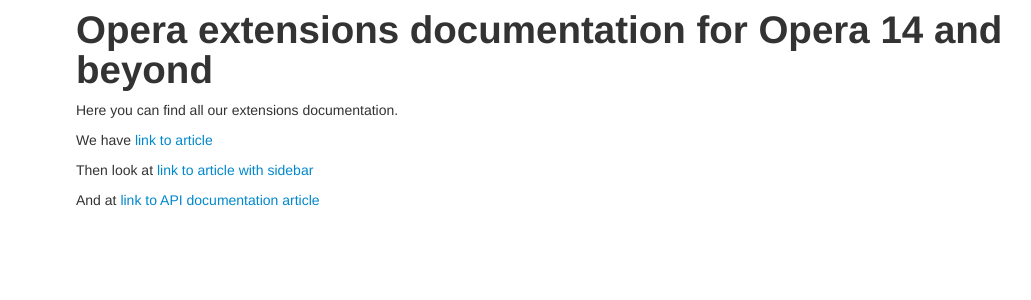
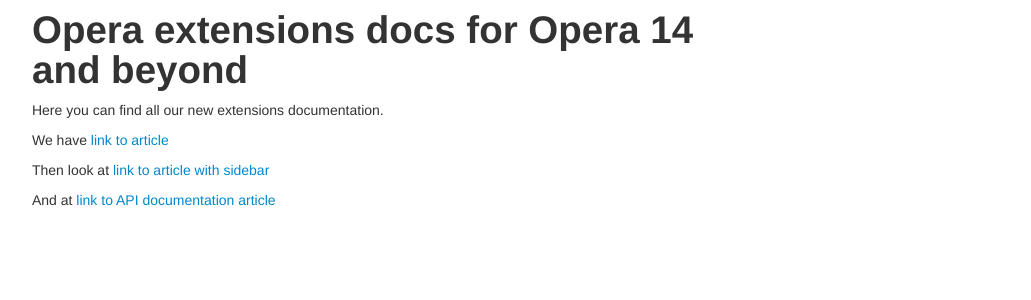
Before and after one commit to shwetank/extension-docs, a Jekyll site: the page built from index.md, in a window 1280 px wide. Shown: the top 300 px of the page, without its empty margins (94-1125 px from the left). Built offline with Jekyll 4.4.1, drawn with Linux system fonts in a browser that asks for light colours; Markdown is read by kramdown in place of the engine named in the settings.

Commit message:
bunch of layout fixes, added responsive bootstrap style reference

```diff
--- a/_includes/header.html
+++ b/_includes/header.html
@@ -5,8 +5,11 @@
     <meta name="viewport" content="width=device-width, initial-scale=1.0">
     <link rel="shortcut icon" href="favicon.ico" type="image/x-icon">
     <link href="css/bootstrap.min.css" rel="stylesheet" media="screen">
-    <link href='custom.css' rel='stylesheet' type='text/css'>
+    <link href="css/bootstrap-responsive.css" rel="stylesheet">
+    <link href='css/custom.css' rel='stylesheet' type='text/css'>
   </head>
   <body id="ext_{{ page.structureddocid }}">
-  	<div class="container">
-      <h1>{{ page.title }}</h1>
+    <div class="container-fluid">
+      <div class="row-fluid">
+        <div class="span7 offset1">
+          <h1>{{ page.title }}</h1>
--- a/_includes/sidebar.html
+++ b/_includes/sidebar.html
@@ -1,7 +1,11 @@
-<!-- obviously needs further editing -->
+        </div>
+        <div class="span4">
           <p>sidebar navigation</p>
           <ul>
             <li>link to article 1</li>
             <li>link to article 2</li>
             <li>etc.</li>
           </ul>
+        </div>
+      </div>
+    </div>
--- a/_layouts/default-withsidebar.html
+++ b/_layouts/default-withsidebar.html
@@ -1,4 +1,4 @@
 {% include header.html %}
+    {{ content }}
   	{% include sidebar.html %}
-    {{ content }}
 {% include footer.html %}
--- a/index.md
+++ b/index.md
@@ -1,8 +1,8 @@
 ---
 layout: default
-title: Opera extensions documentation for Opera 14 and beyond
+title: Opera extensions docs for Opera 14 and beyond
 ---
-Here you can find all our extensions documentation.
+Here you can find all our new extensions documentation.
 
 We have [link to article](article.html)
 
```
Lines whose indentation alone changed are shown as unchanged.
